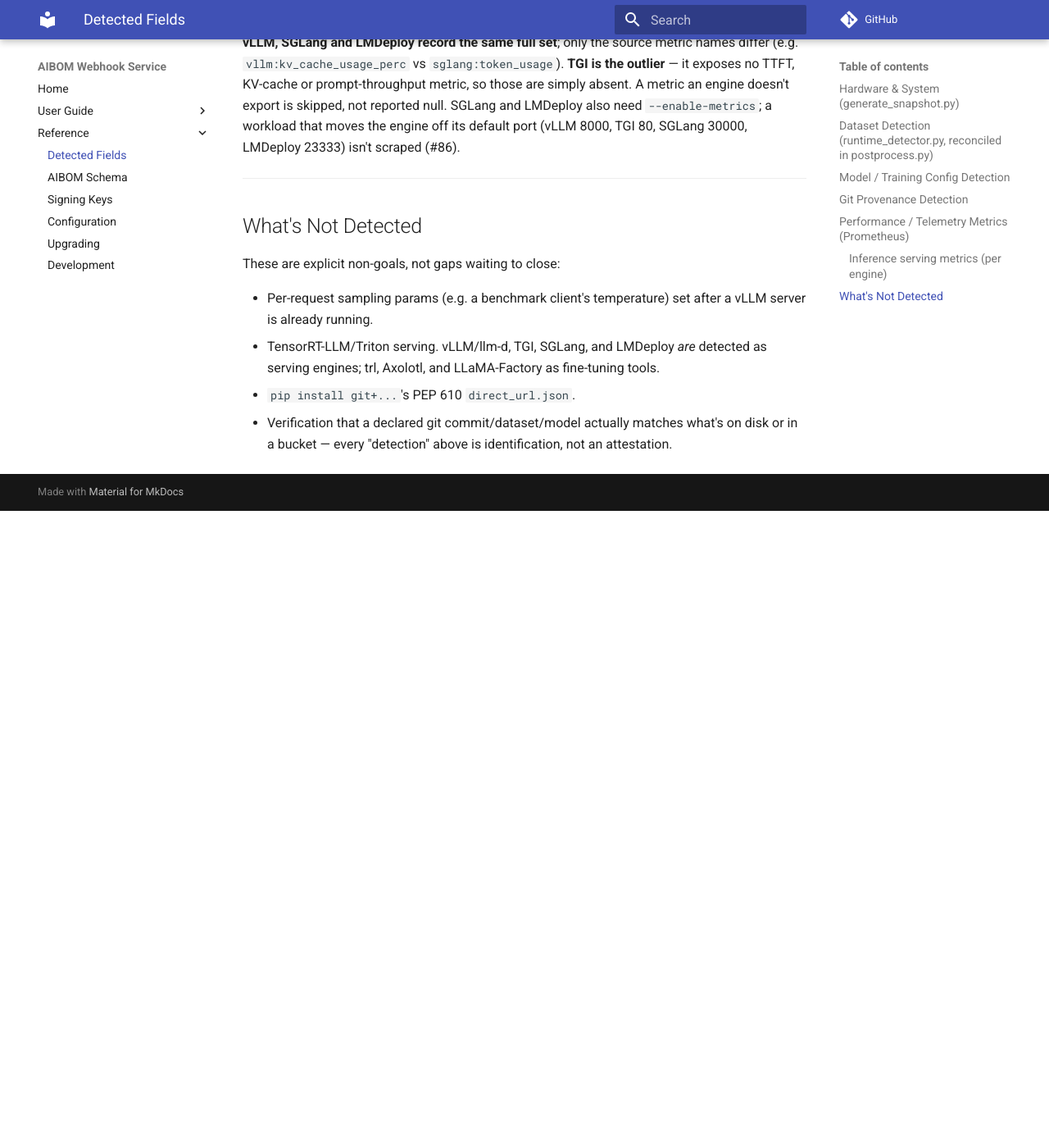
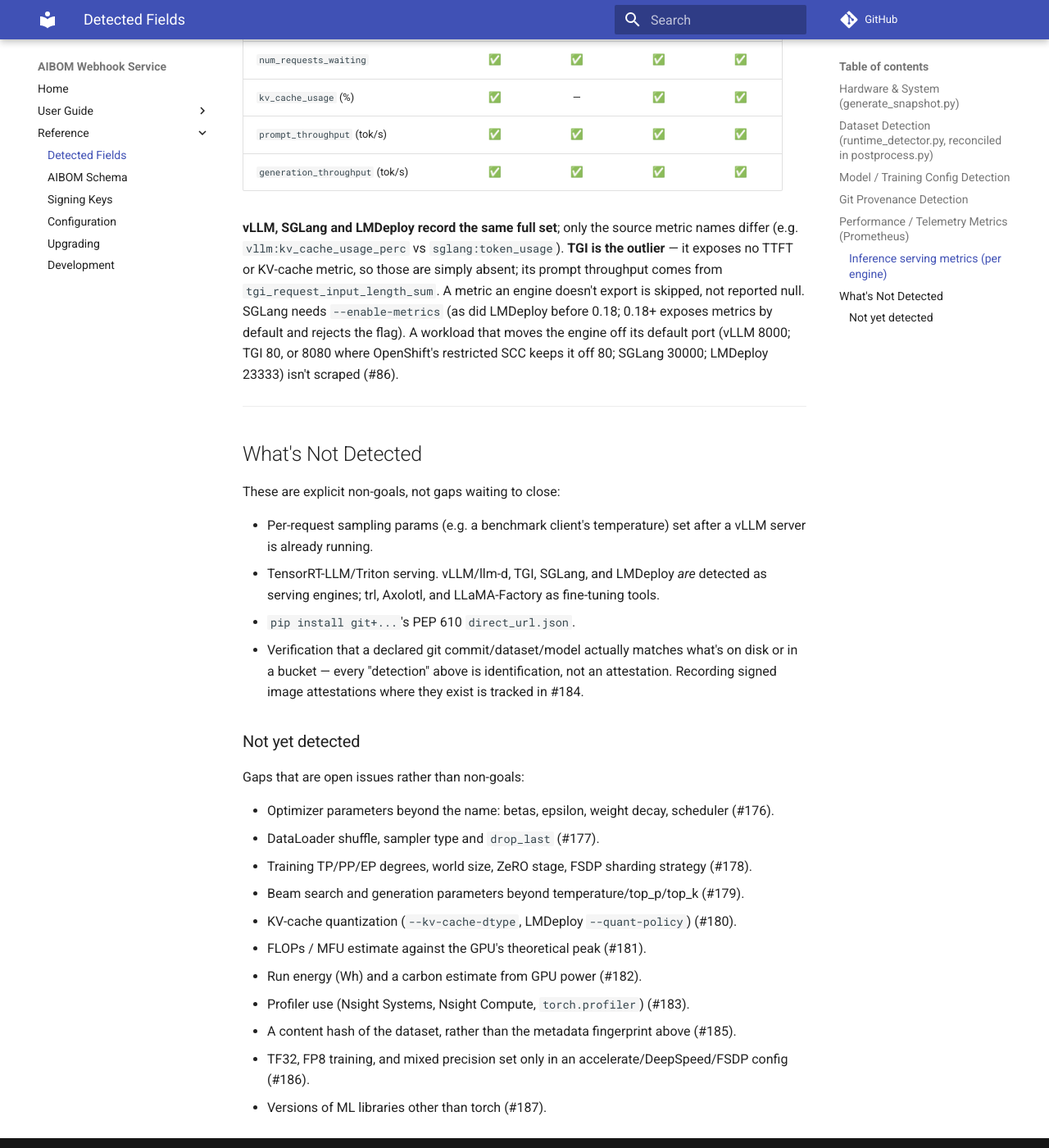
Before and after one commit to gavinsan33/aibom-webhook-service, an MkDocs documentation site: the page built from docs/CAPABILITIES.md, in a window 1280 px wide and 1400 px high, scrolled down 14077 px. Shown: the whole window at 82% size. Built offline with MkDocs 1.6.1 and Material for MkDocs 9.7.7, drawn with Linux system fonts in a browser that asks for light colours; comment, search, counter and statistics services are not loaded; before the commit the page ends 14700 px from its top, so only the background shows below that; some of the changed text lies outside the part shown.

Commit message:
docs: fix CAPABILITIES.md drift (#188)
vLLM positional/snake_case and trl bare booleans are parsed, TGI
reports prompt throughput, and the dataset key includes the cache
directory. Also corrects the GPU sources (pod claim and DCGM first,
#110) and the LMDeploy/TGI metrics notes, and lists open gaps with
their issues.

```diff
--- a/docs/CAPABILITIES.md
+++ b/docs/CAPABILITIES.md
@@ -39,11 +39,13 @@
 
 | Field | Detection | Surfaced? |
 |---|---|---|
-| GPU count | `nvidia-smi --query-gpu=name` (line count) | ✅ `environment.gpu_count` |
-| GPU model(s) | `nvidia-smi --query-gpu=name` | ✅ `environment.gpu_type` — only the **first line** of a multi-GPU-model listing; a mixed-model node's other GPU types are dropped |
-| GPU memory per device (VRAM) | `nvidia-smi --query-gpu=memory.total` | ✅ `environment.gpu_memory_mb` (list, one per GPU) |
+| GPU count | the pod's own `nvidia.com/gpu` claim, summed across containers (limit, else request); `nvidia-smi --query-gpu=name` line count only when no container claims a GPU | ✅ `environment.gpu_count` |
+| GPU model(s) | DCGM's `modelName` label (`DCGM_FI_DEV_FB_TOTAL`, by `exported_pod`), else `nvidia-smi --query-gpu=name` | ✅ `environment.gpu_type` — only the **first** model; a mixed-model node's other GPU types are dropped |
+| GPU memory per device (VRAM) | DCGM's device framebuffer (`DCGM_FI_DEV_FB_TOTAL`), else `nvidia-smi --query-gpu=memory.total` | ✅ `environment.gpu_memory_mb` (list, one per GPU) |
 | GPU driver version | `nvidia-smi --query-gpu=driver_version` | ✅ `environment.driver_version` |
 | CUDA version | `nvidia-smi` (`CUDA Version` line) | ✅ `environment.cuda_version` |
+
+The pod-spec claim and DCGM are read from outside the pod, so a workload can't misreport them; DCGM is a best-effort Prometheus query, and without dcgm-exporter the in-pod `nvidia-smi` values are used (#110). Driver and CUDA versions have no out-of-pod source and stay discovery-sourced.
 
 The discovery init container's own `nvidia.com/gpu` claim — what makes `nvidia-smi` work in it at all, since the NVIDIA Container Toolkit injects the binary and NVML driver library from the node's driver only when the claim is present — is not detected independently but copied from the pod's **total** `nvidia.com/gpu` allocation (the sum of each container's effective claim), so `nvidia-smi` sees every GPU the pod is scheduled with, not just the first container's.
 
@@ -96,7 +98,7 @@
 | torchvision datasets (19 known classes: MNIST family, CIFAR, ImageNet, ImageFolder, CelebA, LSUN, STL10, SVHN, VOC*, Coco*, Flickr*, Places365) | construction | dataset name (the most-derived known class: CIFAR100, not also CIFAR10), root, split, download flag, fingerprint |
 | `webdataset.WebDataset.__init__` | construction | dataset name, URL list |
 
-Dataset entries referring to the same underlying object are correlated (not double-recorded) first by **object identity**, then by **`(builder_name, config_name, split)`** for the common case of a transformed dataset (`.map`/`.filter`/`.select`/`.shuffle`, or a `DatasetDict` split pull) wrapped in a fresh `DataLoader`. If two loads share that key, a loader over a transformed copy gets its own entry rather than a guessed one. Each merged entry tracks a `seen_via` list of every hook that touched it. Entries from different processes and pods are deduped on name, source, config, split, revision, `data_files`, `data_dir` and root/path, so two local files or a train and test split stay separate.
+Dataset entries referring to the same underlying object are correlated (not double-recorded) first by **object identity**, then by **`(builder_name, config_name, split, cache directory)`** for the common case of a transformed dataset (`.map`/`.filter`/`.select`/`.shuffle`, or a `DatasetDict` split pull) wrapped in a fresh `DataLoader`. The cache directory's name hashes the `data_files` and revision, so two loads of one builder from different files stay apart. If two loads share that key, a loader over a transformed copy gets its own entry rather than a guessed one. Each merged entry tracks a `seen_via` list of every hook that touched it. Entries from different processes and pods are deduped on name, source, config, split, revision, `data_files`, `data_dir` and root/path, so two local files or a train and test split stay separate.
 
 **CLI-arg detection** (`postprocess.py`, from container command/args): `--dataset_name`, `--dataset_config_name` and `--dataset_train_split` (→ `dataset.declared.config_name`/`split`). A trl `--config` YAML isn't read; the runtime hook sees the load it causes.
 
@@ -131,7 +133,7 @@
 
 | Flag | Field |
 |---|---|
-| `--model` | `model.name` (only the `--model` flag — the positional `vllm serve <model>` form isn't detected, #108) |
+| `--model` | `model.name` (also the positional `vllm serve <model>`; `--model` wins when both are given) |
 | `--dtype` | `model.dtype` |
 | `--quantization` / `-q` | `model.quantization` |
 | `--max-model-len` | `inference.max_model_len` |
@@ -143,7 +145,7 @@
 | `--speculative-model`+`--num-speculative-tokens` (legacy), or `--speculative-config` (JSON/`key=value`) | `model.speculative_decoding` |
 | `--override-generation-config` (JSON/`key=value`) | `inference.temperature`, `.top_p`, `.top_k` |
 
-Only the kebab-case spellings above are recognized; vLLM also accepts snake_case (`--max_model_len`), which isn't detected (#108).
+snake_case spellings (`--max_model_len`), `--flag=value`, and boolean `--flag=false` / `--no-flag` are recognized too.
 
 Also surfaced as `inference.served_model_name`, `max_num_seqs`, `seed`, `trust_remote_code`, `enforce_eager`, `enable_prefix_caching` (no annotation override). `--port` is parsed but not surfaced — a deployment detail.
 
@@ -152,7 +154,7 @@
 | Flag | Field |
 |---|---|
 | `--model_name_or_path` | `model.name` |
-| `--use_peft` (+ `--lora_r`/`--use_dora`/`--use_rslora`/`--load_in_4bit`/`--load_in_8bit`) | `fine_tuning.adaptation_method` (`lora`/`qlora`/`dora`/`rslora`/`peft`) — these boolean flags are only recognized with an explicit value (`--use_peft true`); a bare `--use_peft` followed by another flag is ignored (#108) |
+| `--use_peft` (+ `--lora_r`/`--use_dora`/`--use_rslora`/`--load_in_4bit`/`--load_in_8bit`) | `fine_tuning.adaptation_method` (`lora`/`qlora`/`dora`/`rslora`/`peft`) — these boolean flags work bare (`--use_peft`), with a value (`--use_peft true`, `--use_peft=false`), or negated (`--no_use_peft`); hyphenated spellings are accepted too |
 | `--lora_r` | `fine_tuning.lora_rank` |
 | `--lora_alpha` | `fine_tuning.lora_alpha` |
 | `--learning_rate` | `training.learning_rate` |
@@ -268,10 +270,10 @@
 | `num_requests_running` | ✅ | ✅ | ✅ | ✅ |
 | `num_requests_waiting` | ✅ | ✅ | ✅ | ✅ |
 | `kv_cache_usage` (%) | ✅ | — | ✅ | ✅ |
-| `prompt_throughput` (tok/s) | ✅ | — | ✅ | ✅ |
+| `prompt_throughput` (tok/s) | ✅ | ✅ | ✅ | ✅ |
 | `generation_throughput` (tok/s) | ✅ | ✅ | ✅ | ✅ |
 
-**vLLM, SGLang and LMDeploy record the same full set**; only the source metric names differ (e.g. `vllm:kv_cache_usage_perc` vs `sglang:token_usage`). **TGI is the outlier** — it exposes no TTFT, KV-cache or prompt-throughput metric, so those are simply absent. A metric an engine doesn't export is skipped, not reported null. SGLang and LMDeploy also need `--enable-metrics`; a workload that moves the engine off its default port (vLLM 8000, TGI 80, SGLang 30000, LMDeploy 23333) isn't scraped (#86).
+**vLLM, SGLang and LMDeploy record the same full set**; only the source metric names differ (e.g. `vllm:kv_cache_usage_perc` vs `sglang:token_usage`). **TGI is the outlier** — it exposes no TTFT or KV-cache metric, so those are simply absent; its prompt throughput comes from `tgi_request_input_length_sum`. A metric an engine doesn't export is skipped, not reported null. SGLang needs `--enable-metrics` (as did LMDeploy before 0.18; 0.18+ exposes metrics by default and rejects the flag). A workload that moves the engine off its default port (vLLM 8000; TGI 80, or 8080 where OpenShift's restricted SCC keeps it off 80; SGLang 30000; LMDeploy 23333) isn't scraped (#86).
 
 ---
 
@@ -282,4 +284,20 @@
 - Per-request sampling params (e.g. a benchmark client's temperature) set after a vLLM server is already running.
 - TensorRT-LLM/Triton serving. vLLM/llm-d, TGI, SGLang, and LMDeploy *are* detected as serving engines; trl, Axolotl, and LLaMA-Factory as fine-tuning tools.
 - `pip install git+...`'s PEP 610 `direct_url.json`.
-- Verification that a declared git commit/dataset/model actually matches what's on disk or in a bucket — every "detection" above is identification, not an attestation.
+- Verification that a declared git commit/dataset/model actually matches what's on disk or in a bucket — every "detection" above is identification, not an attestation. Recording signed image attestations where they exist is tracked in #184.
+
+### Not yet detected
+
+Gaps that are open issues rather than non-goals:
+
+- Optimizer parameters beyond the name: betas, epsilon, weight decay, scheduler (#176).
+- DataLoader shuffle, sampler type and `drop_last` (#177).
+- Training TP/PP/EP degrees, world size, ZeRO stage, FSDP sharding strategy (#178).
+- Beam search and generation parameters beyond temperature/top_p/top_k (#179).
+- KV-cache quantization (`--kv-cache-dtype`, LMDeploy `--quant-policy`) (#180).
+- FLOPs / MFU estimate against the GPU's theoretical peak (#181).
+- Run energy (Wh) and a carbon estimate from GPU power (#182).
+- Profiler use (Nsight Systems, Nsight Compute, `torch.profiler`) (#183).
+- A content hash of the dataset, rather than the metadata fingerprint above (#185).
+- TF32, FP8 training, and mixed precision set only in an accelerate/DeepSpeed/FSDP config (#186).
+- Versions of ML libraries other than torch (#187).
```
